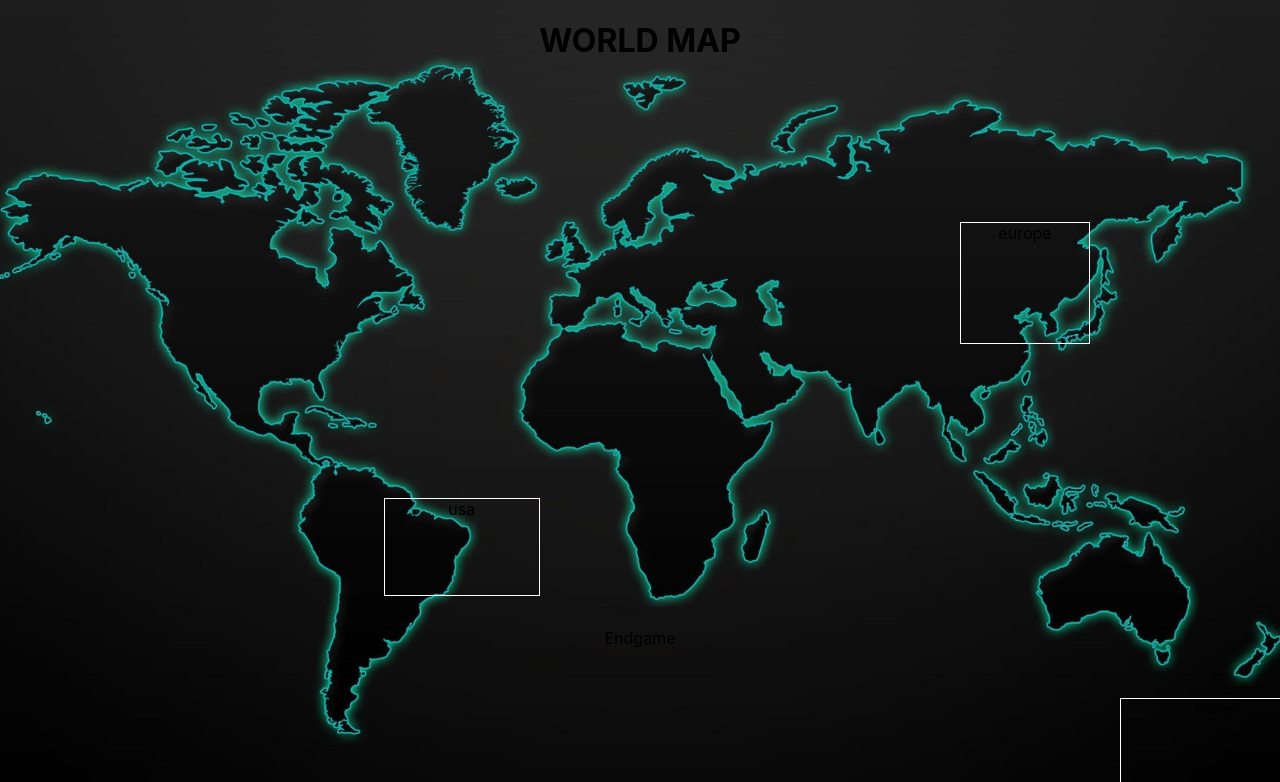
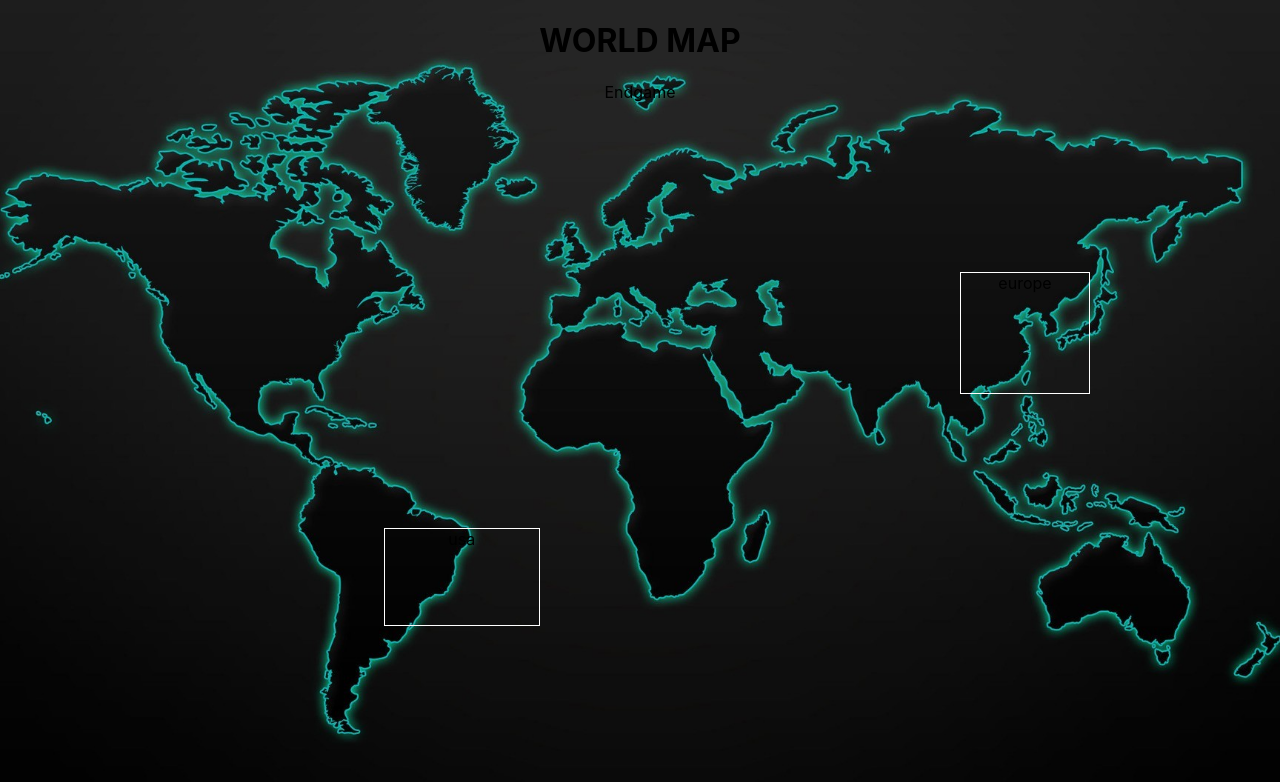
Before and after one commit to cobidev/2030, a React (Create React App) app: page /worldmap in a window 1280 px wide. Shown: the top 782 px of the page. Built offline with nearby package versions, Linux system fonts and the light colour scheme.

Commit message:
Corrected level position

```diff
--- a/src/levels/WorldMap/worldmap.module.scss
+++ b/src/levels/WorldMap/worldmap.module.scss
@@ -2,40 +2,40 @@
   height: 12%;
   width: 12%;
   border: 1px solid white;
-  position: relative;
-  top: 26rem;
+  position: absolute;
+  top: 33rem;
   left: 24rem;
 }
 .countryButtonChina {
   height: 15%;
   width: 15%;
   border: 1px solid white;
-  position: relative;
-  top: 10rem;
+  position: absolute;
+  top: 25rem;
   left: 90rem;
 }
 .countryButtonEurope {
   height: 15%;
   width: 10%;
   border: 1px solid white;
-  position: relative;
-  top: -5rem;
+  position: absolute;
+  top: 17rem;
   left: 60rem;
 }
 .countryButtonAustralia {
   height: 10%;
   width: 10%;
   border: 1px solid white;
-  position: relative;
-  top: 15rem;
+  position: absolute;
+  top: 55rem;
   left: 110rem;
 }
 .countryButtonOcean {
   height: 15%;
   width: 15%;
   border: 1px solid white;
-  position: relative;
-  top: 12rem;
+  position: absolute;
+  top: 50rem;
   left: 70rem;
 }
 
@@ -46,4 +46,5 @@
   background-size: cover;
   background-position: center;
   overflow: hidden;
+  position: relative;
 }
```
